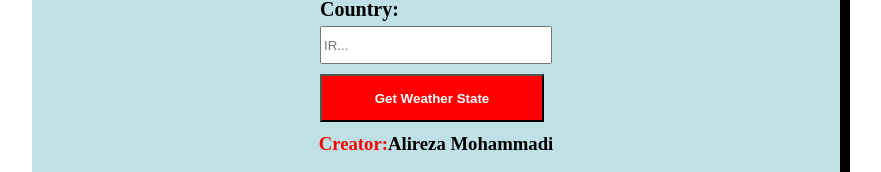
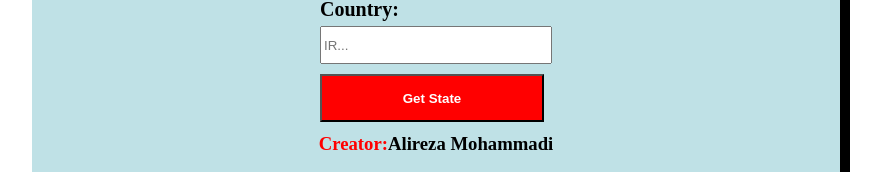
Before and after one commit to Alireza9651501005/react2, a React (Create React App) app: page / in a window 1280 px wide. Shown: the part 203-375 px from the top of the page, without its empty margins (204-1085 px from the left). Built offline with nearby package versions, Linux system fonts and the light colour scheme.

Commit message:
text of button changed

```diff
--- a/src/weather1/Form.js
+++ b/src/weather1/Form.js
@@ -20,7 +20,7 @@ class Form extends React.Component {
                     <input type="text" name = 'item1' onChange={this.changeHandler}  placeholder = 'tehran...'/>
                     <p>Country:</p>
                     <input type="text" name = 'item2' onChange={this.changeHandler} placeholder = 'IR...'/>
-                <button onClick ={this.props.getit}>Get Weather State</button>
+                <button onClick ={this.props.getit}>Get State</button>
             </form>
         )
     }
```
